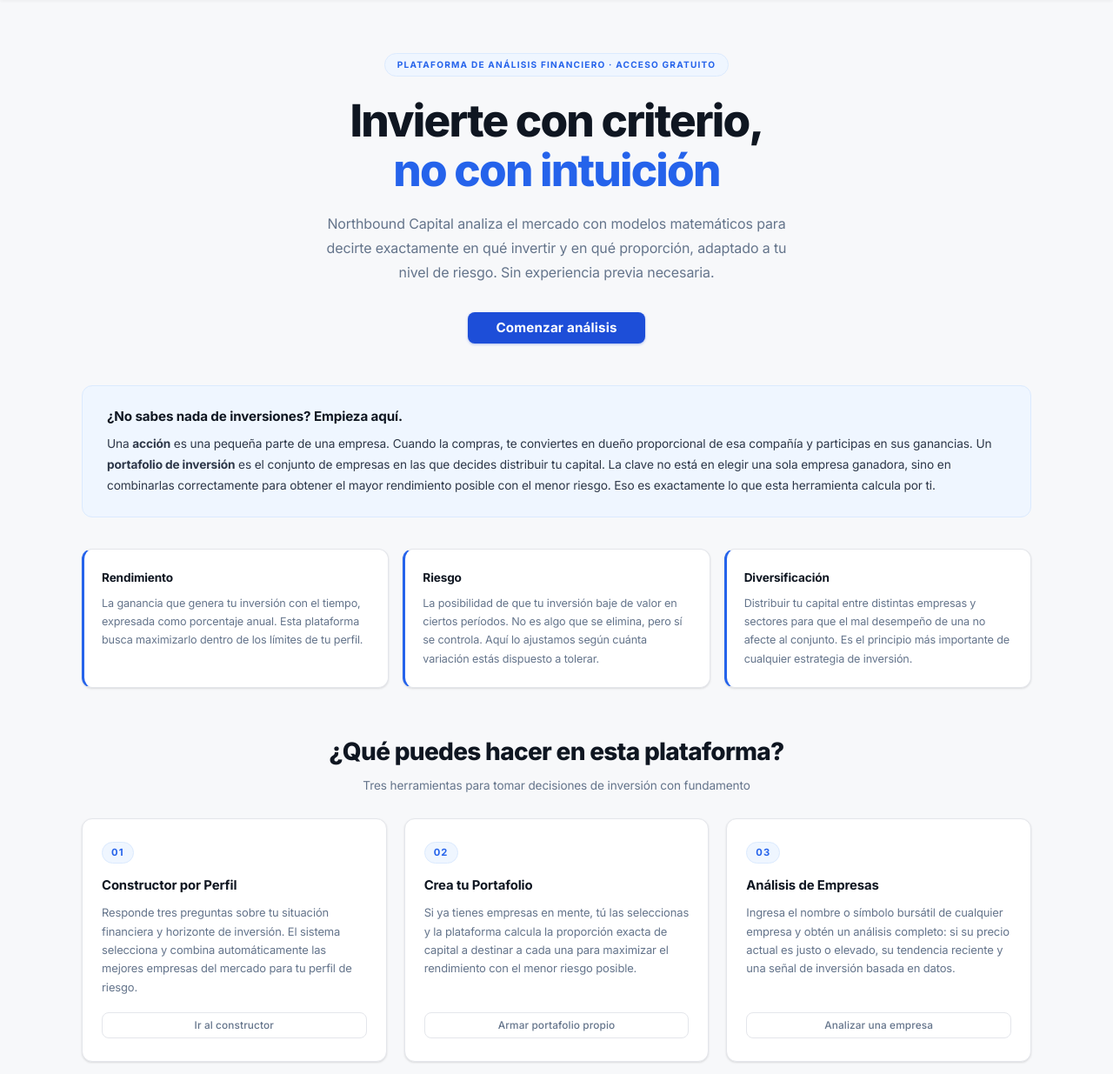
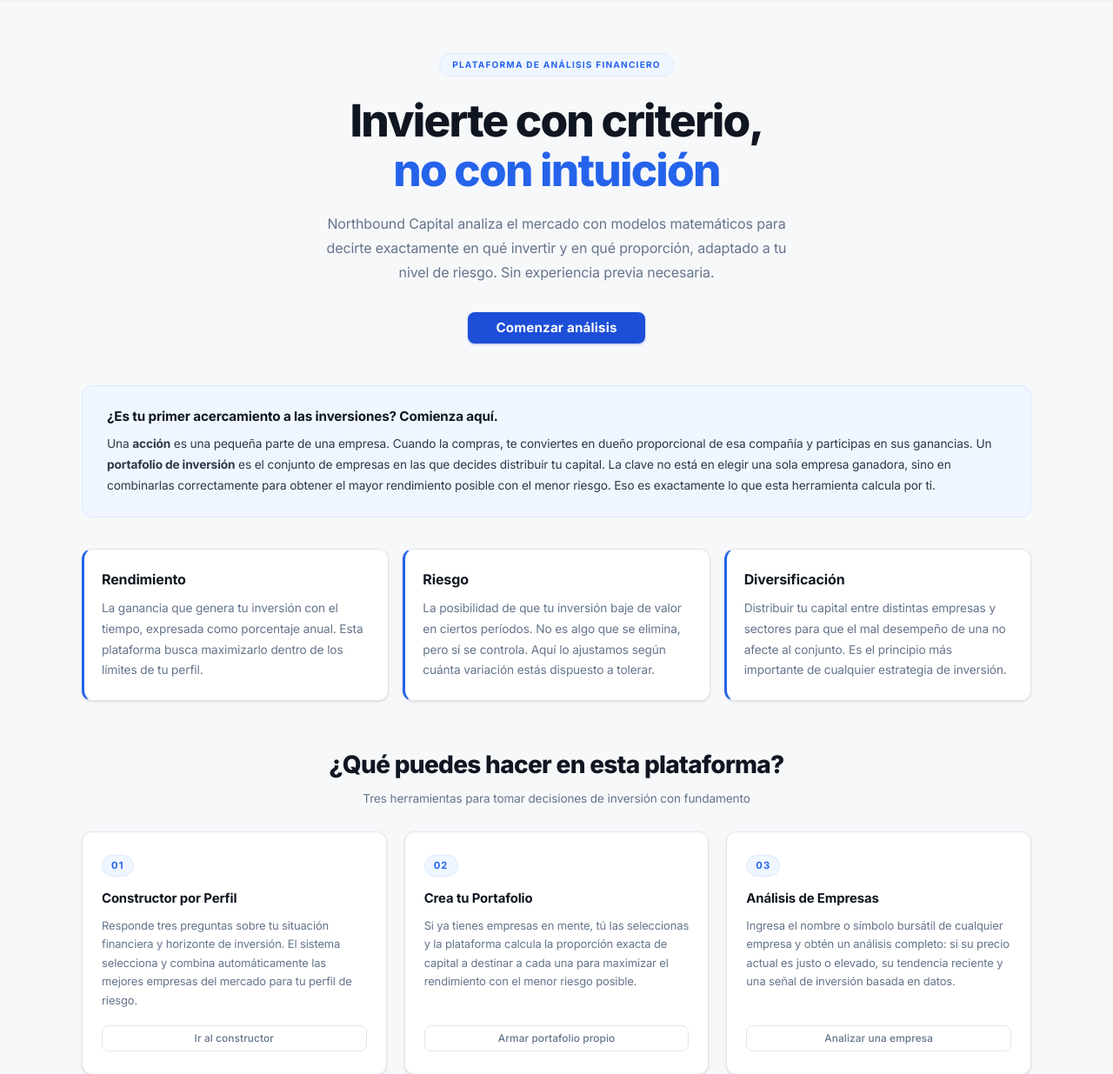
Before and after one commit to fernandotvr1900-ctrl/northbound-capital, a Flask app: page / in a window 1280 px wide. Shown: the part 57-1292 px from the top of the page at 87% size. Run offline with Flask 3, Linux system fonts and the light colour scheme; some libraries are stand-ins or nearby versions.

Commit message:
Polish intro page copy and term card sizing
- Remove 'Acceso gratuito' from eyebrow label
- Soften intro section heading (primer acercamiento vs no sabes nada)
- Increase term card font sizes for better readability
- Replace Markowitz jargon in builder hero with plain-language description

Co-Authored-By: Claude Sonnet 4.6 <noreply@anthropic.com>

```diff
--- a/templates/index.html
+++ b/templates/index.html
@@ -1010,8 +1010,8 @@ body.dark .ci-row{border-color:rgba(255,255,255,.08)}
 
 .intro-terms{display:grid;grid-template-columns:repeat(3,1fr);gap:16px;margin:0 0 52px}
 .intro-term{background:var(--card);border:1px solid var(--border);border-left:3px solid var(--blue-600);border-radius:var(--radius);padding:22px 20px;text-align:left;box-shadow:var(--shadow-card)}
-.intro-term h4{font-size:.85rem;font-weight:700;margin-bottom:8px;color:var(--text)}
-.intro-term p{font-size:.79rem;color:var(--muted);line-height:1.68}
+.intro-term h4{font-size:1rem;font-weight:700;margin-bottom:10px;color:var(--text)}
+.intro-term p{font-size:.855rem;color:var(--muted);line-height:1.72}
 
 .intro-section-title{text-align:center;margin-bottom:28px}
 .intro-section-title h2{font-size:clamp(1.25rem,3vw,1.75rem);font-weight:800;letter-spacing:-.025em;margin-bottom:8px}
@@ -1079,7 +1079,7 @@ body.dark .ci-row{border-color:rgba(255,255,255,.08)}
 
   <!-- Hero -->
   <div class="intro-hero">
-    <div class="eyebrow">Plataforma de análisis financiero · Acceso gratuito</div>
+    <div class="eyebrow">Plataforma de análisis financiero</div>
     <h1>Invierte con criterio,<br/><em>no con intuición</em></h1>
     <p class="hero-sub">Northbound Capital analiza el mercado con modelos matemáticos para decirte exactamente en qué invertir y en qué proporción, adaptado a tu nivel de riesgo. Sin experiencia previa necesaria.</p>
     <button onclick="switchPage('builder')" class="btn btn-primary" style="padding:14px 32px;font-size:.95rem;font-weight:700">Comenzar análisis</button>
@@ -1087,7 +1087,7 @@ body.dark .ci-row{border-color:rgba(255,255,255,.08)}
 
   <!-- ¿Qué es una acción y un portafolio? -->
   <div class="intro-concept">
-    <h2>¿No sabes nada de inversiones? Empieza aquí.</h2>
+    <h2>¿Es tu primer acercamiento a las inversiones? Comienza aquí.</h2>
     <p>Una <strong>acción</strong> es una pequeña parte de una empresa. Cuando la compras, te conviertes en dueño proporcional de esa compañía y participas en sus ganancias. Un <strong>portafolio de inversión</strong> es el conjunto de empresas en las que decides distribuir tu capital. La clave no está en elegir una sola empresa ganadora, sino en combinarlas correctamente para obtener el mayor rendimiento posible con el menor riesgo. Eso es exactamente lo que esta herramienta calcula por ti.</p>
   </div>
 
@@ -1192,7 +1192,7 @@ body.dark .ci-row{border-color:rgba(255,255,255,.08)}
     <!-- Columna izquierda: copy -->
     <div class="hero-copy" style="animation:fadeSlideUp .55s cubic-bezier(.22,1,.36,1) both">
       <h1>Optimización de<br/><em>Portafolios</em></h1>
-      <p class="hero-sub">Asignación de activos basada en modelos cuantitativos de riesgo-retorno y la Teoría Moderna de Portafolios de Markowitz.</p>
+      <p class="hero-sub">Dinos cuánto riesgo estás dispuesto a asumir y te decimos exactamente en qué empresas invertir y qué porcentaje de tu dinero poner en cada una, usando cinco años de datos reales del mercado.</p>
       <p class="hero-insight" id="heroInsight">Una cartera diversificada no elimina el riesgo, pero mejora su eficiencia.</p>
       <div class="hero-stats">
         <div class="hstat-item">
```
